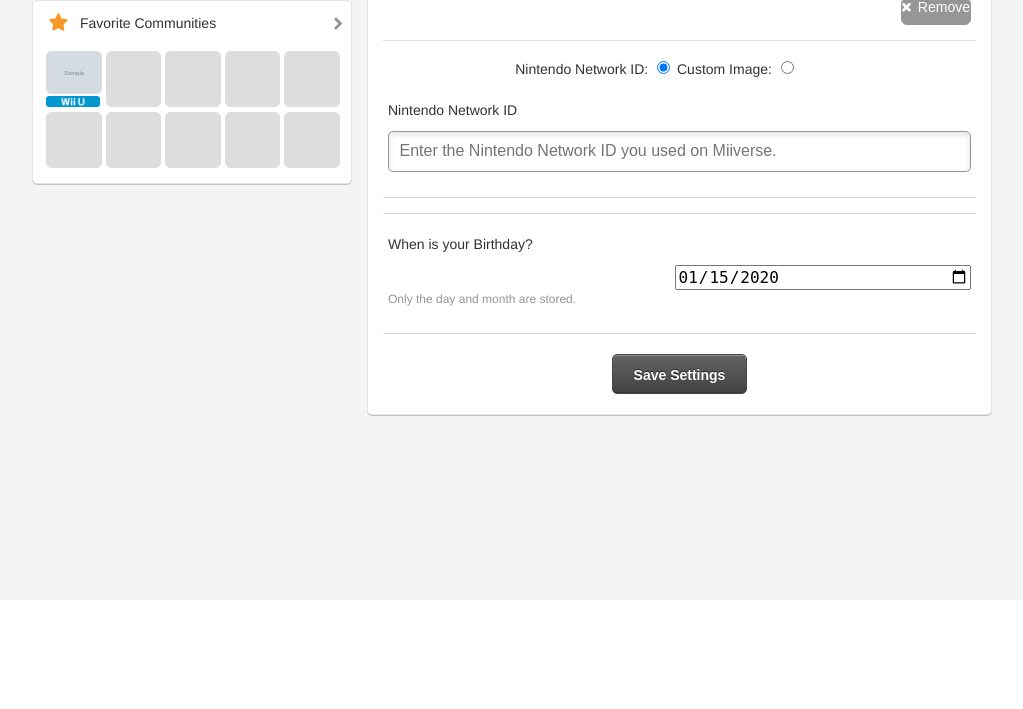
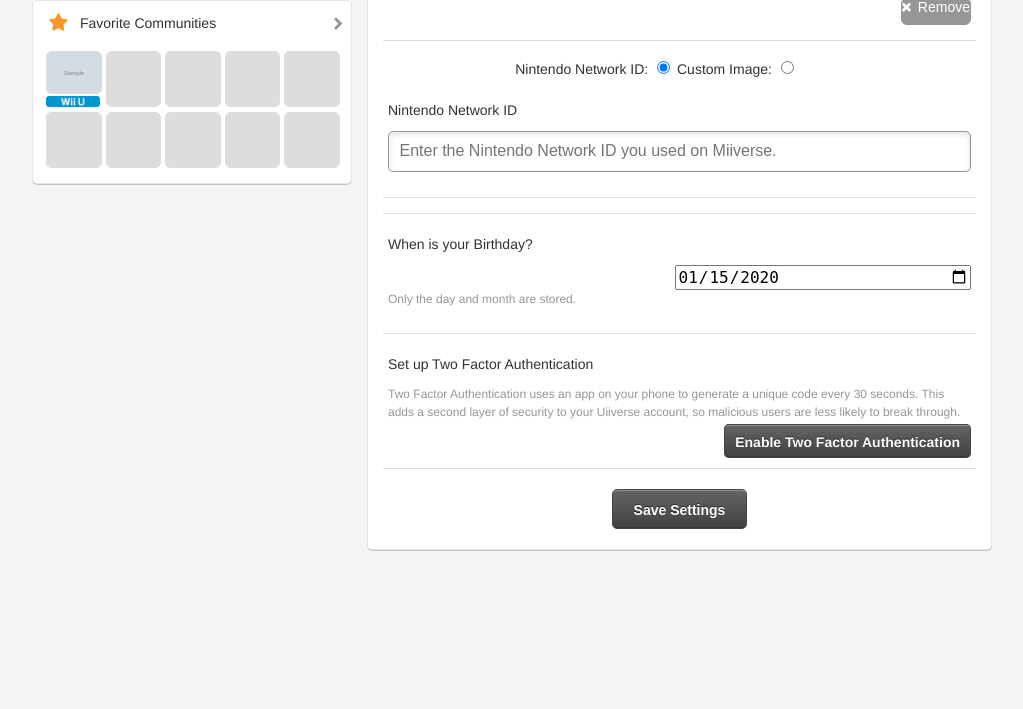
Before and after one commit to uiiverse/Uiiverse, a PHP site: page /settings.php in a window 1280 px wide. Shown: the part 981-1690 px from the top of the page, without its empty margins (128-1151 px from the left). Before the commit the page ends 1397 px from the top, so only its background shows below. Run offline with PHP 8.4, Linux system fonts and the light colour scheme; the visitor is signed in with stand-in values (Sample User, id 1); tables that the repository leaves empty hold one stand-in row (values such as "Sample post"); grey boxes marked "Sample" are stand-in pictures; some libraries are stand-ins or nearby versions.

Commit message:
modificado:     Uiiverse/settings.php

```diff
--- a/Uiiverse/settings.php
+++ b/Uiiverse/settings.php
@@ -208,6 +208,15 @@
     </div>
     <p class="note">Only the day and month are stored.</p>
   </li>
+  <li>
+    <p class="settings-label">Set up Two Factor Authentication</p>
+    <p class="note">Two Factor Authentication uses an app on your phone to generate a unique code every 30 seconds. This adds a second layer of security to your Uiiverse account, so malicious users are less likely to break through.</p>
+    <div class="select-content">
+      <div class="select-button">
+        <a href="/2fa" class="black-button">Enable Two Factor Authentication</a>
+      </div>
+    </div>
+  </li>
 </ul>
 <div class="form-buttons">
 <input type="submit" name="submit" class="black-button apply-button" value="Save Settings" /></div></form></div></div></div></div>';
```
